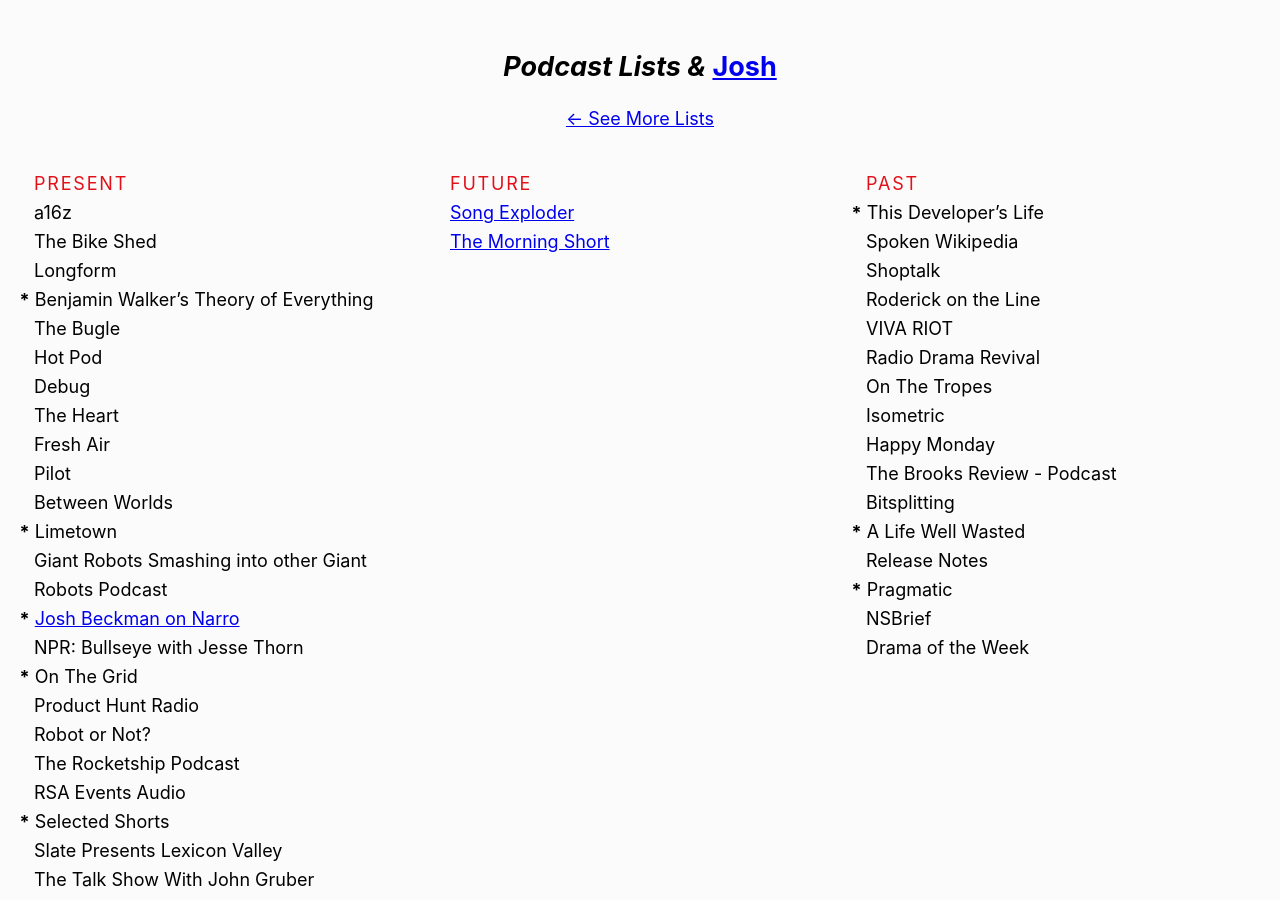
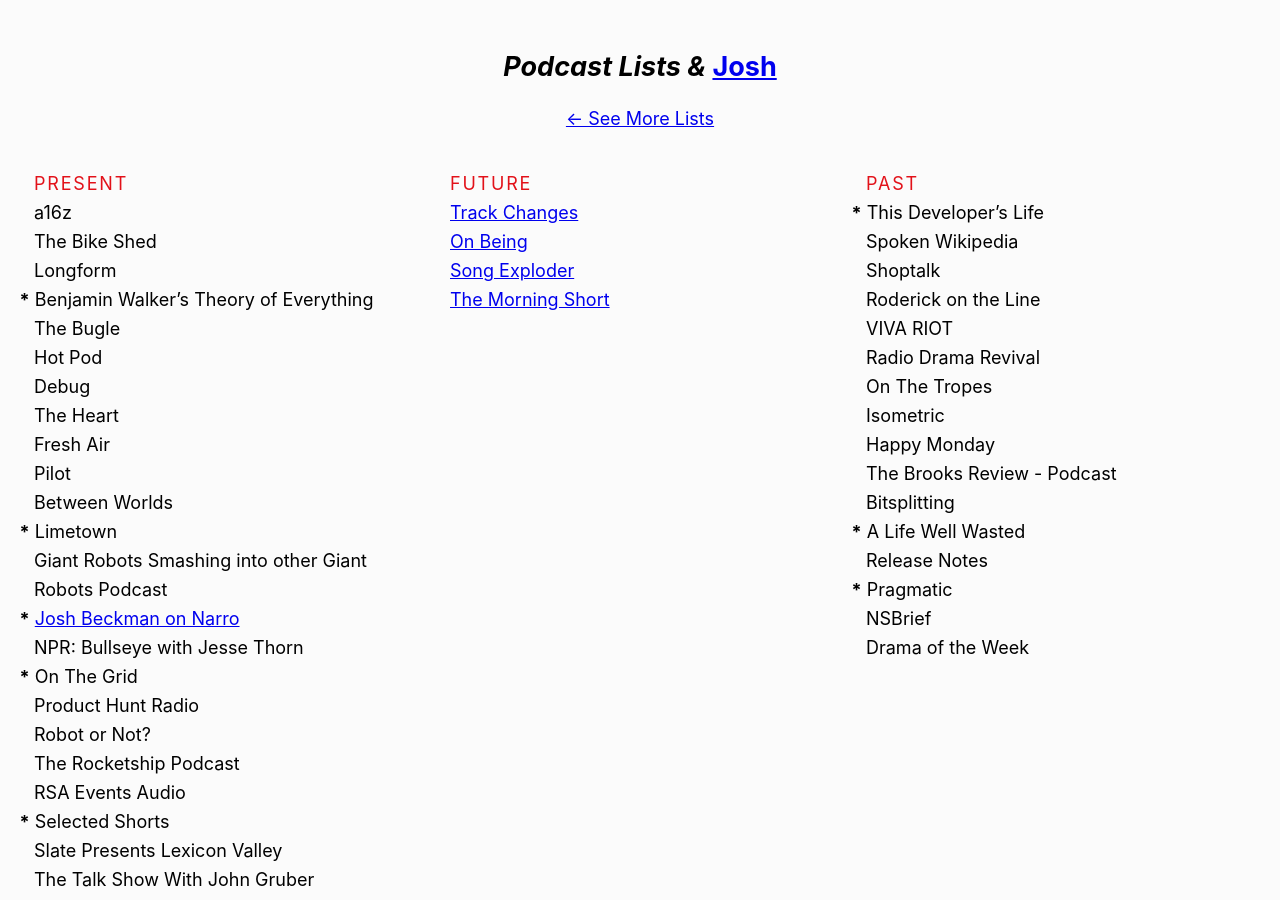
Before and after one commit to joshbeckman/andjosh.github.io, a Jekyll site: the page built from _lists/podcast-lists.md, in a window 1280 px wide and 900 px high. Built offline with Jekyll 4.4.1, drawn with Linux system fonts in a browser that asks for light colours.

Commit message:
Add to lists

```diff
--- a/_lists/podcast-lists.md
+++ b/_lists/podcast-lists.md
@@ -55,6 +55,8 @@
 - Hanselminutes
 
 <!-- list two -->
+- [Track Changes](https://trackchanges.postlight.com)
+- [On Being](http://www.onbeing.org)
 - [Song Exploder](//songexploder.net)
 - [The Morning Short](https://itunes.apple.com/us/podcast/morning-short-your-daily-dose/id1082252606)
 
```
Also changed, not shown: _lists/reading-lists.md (+1 -0 lines).
